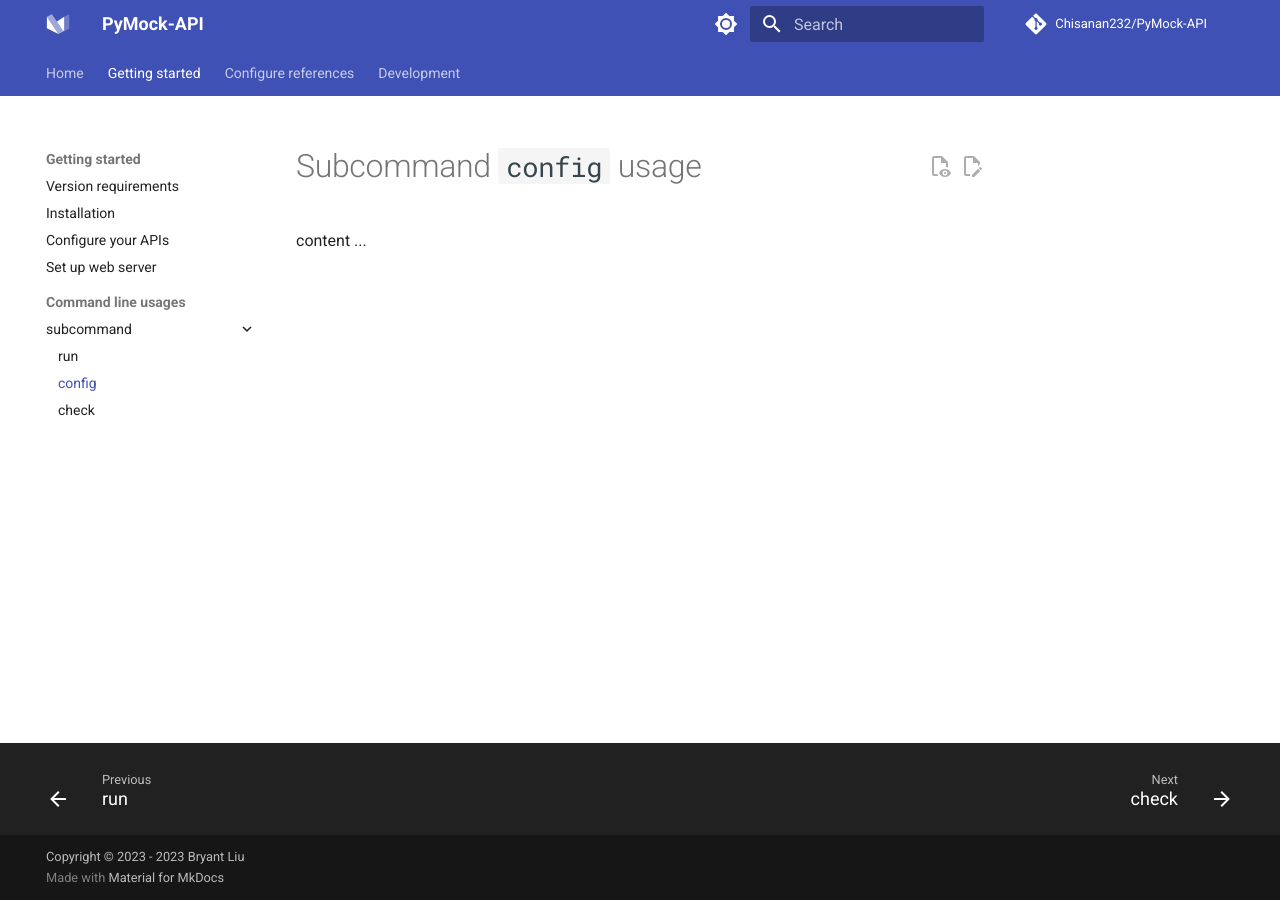
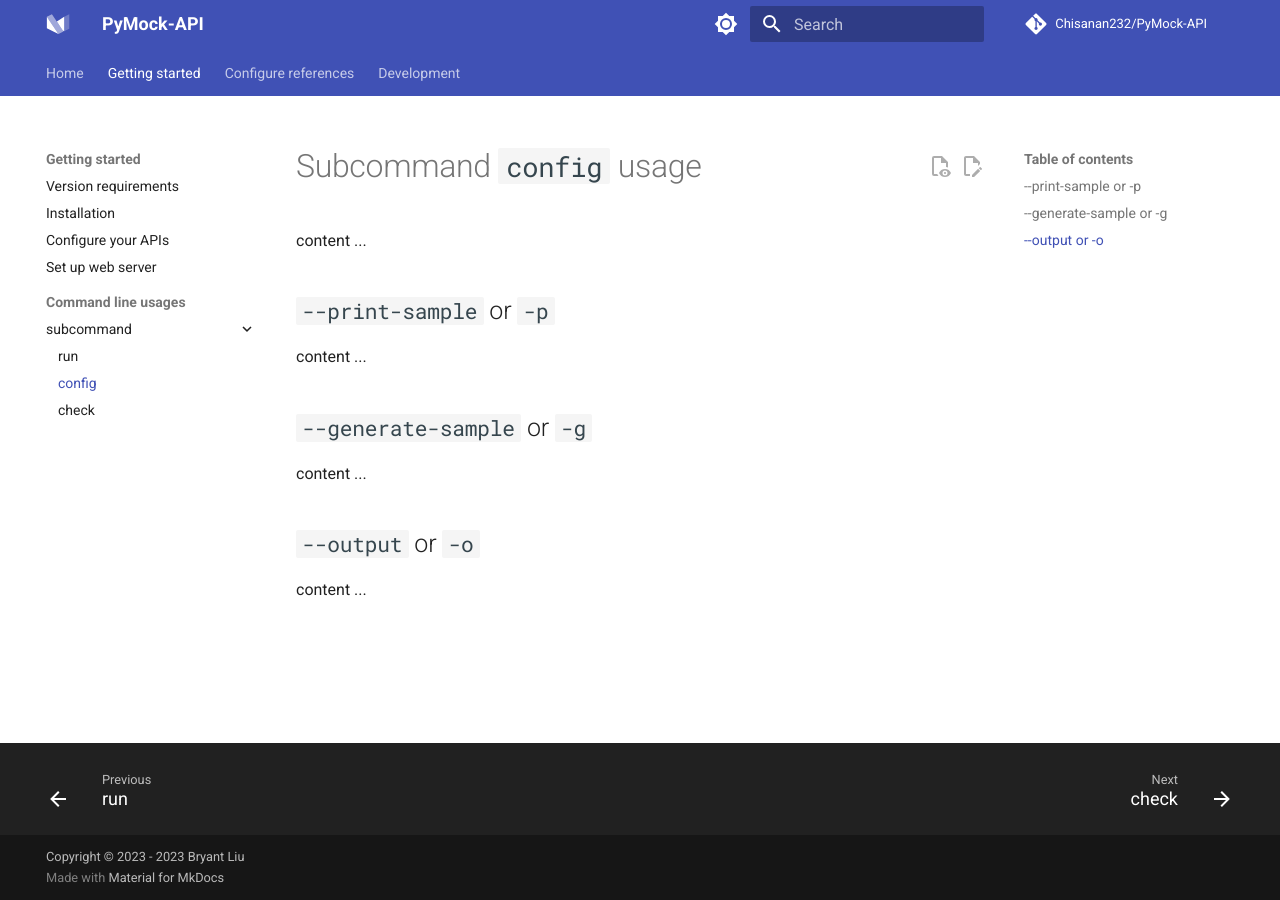
Before and after one commit to Chisanan232/PyMock-Server, an MkDocs documentation site: the page built from docs/command-line-usage/subcmd-config.md, in a window 1280 px wide. Built offline with MkDocs 1.6.1 and Material for MkDocs 9.7.7, drawn with Linux system fonts in a browser that asks for light colours; comment, search, counter and statistics services are not loaded.

Commit message:
Add the headers without content in page *Command line usages/Subcommand config usage*.

```diff
--- a/docs/command-line-usage/subcmd-config.md
+++ b/docs/command-line-usage/subcmd-config.md
@@ -1,3 +1,18 @@
 # Subcommand ``config`` usage
 
 content ...
+
+
+## ``--print-sample`` or ``-p``
+
+content ...
+
+
+## ``--generate-sample`` or ``-g``
+
+content ...
+
+
+## ``--output`` or ``-o``
+
+content ...
```
